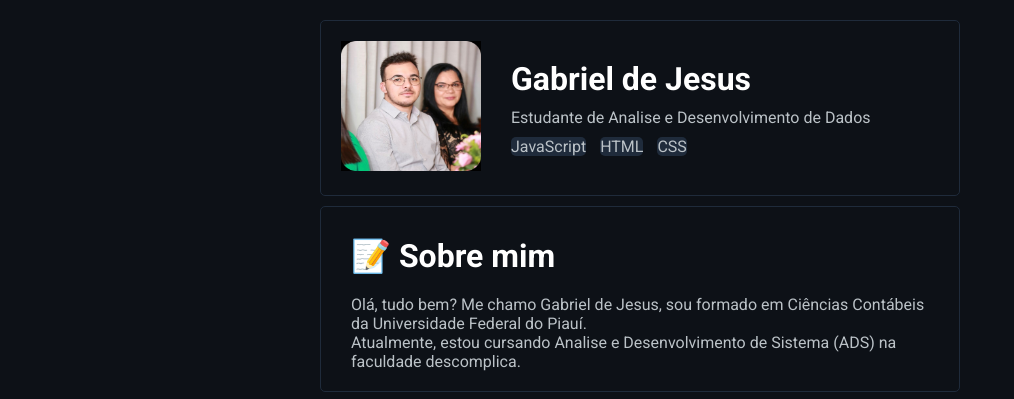
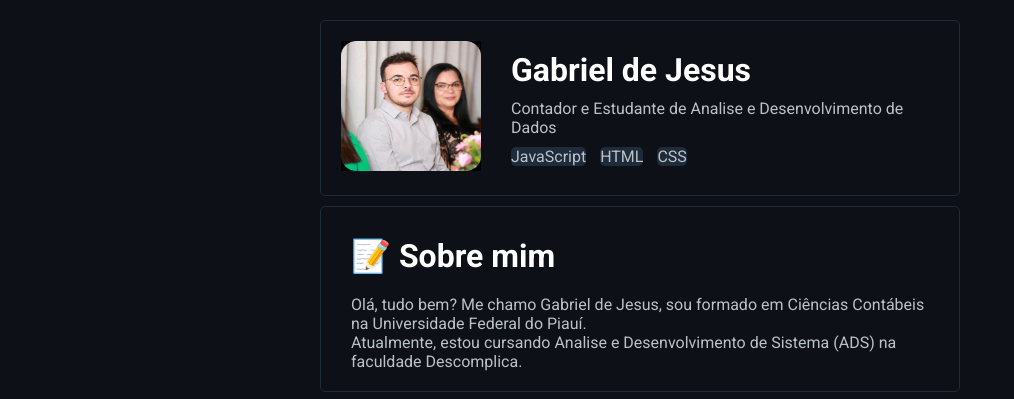
Before and after one commit to GabrieldJesus012/Portfolio, a plain HTML site: page index.html in a window 1280 px wide. Shown: the top 399 px of the page, without its empty margins (0-1014 px from the left). Drawn offline with Linux system fonts and the light colour scheme.

Commit message:
Update index.html

```diff
--- a/index.html
+++ b/index.html
@@ -42,7 +42,7 @@
             </div>
             <div class="text">
                 <h1>Gabriel de Jesus</h1>
-                <p>Estudante de Analise e Desenvolvimento de Dados</p>
+                <p>Contador e Estudante de Analise e Desenvolvimento de Dados</p>
                 <span>JavaScript</span> <span>HTML</span> <span>CSS</span>
             </div>
         </div>
@@ -51,8 +51,8 @@
             <h1> 📝 Sobre mim</h1>
             <p>
                 Olá, tudo bem?
-                Me chamo Gabriel de Jesus, sou formado em Ciências Contábeis da Universidade Federal do Piauí. <br>
-                Atualmente, estou cursando Analise e Desenvolvimento de Sistema (ADS) na faculdade descomplica.
+                Me chamo Gabriel de Jesus, sou formado em Ciências Contábeis na Universidade Federal do Piauí. <br>
+                Atualmente, estou cursando Analise e Desenvolvimento de Sistema (ADS) na faculdade Descomplica.
             </p>
         </div>
 
```
